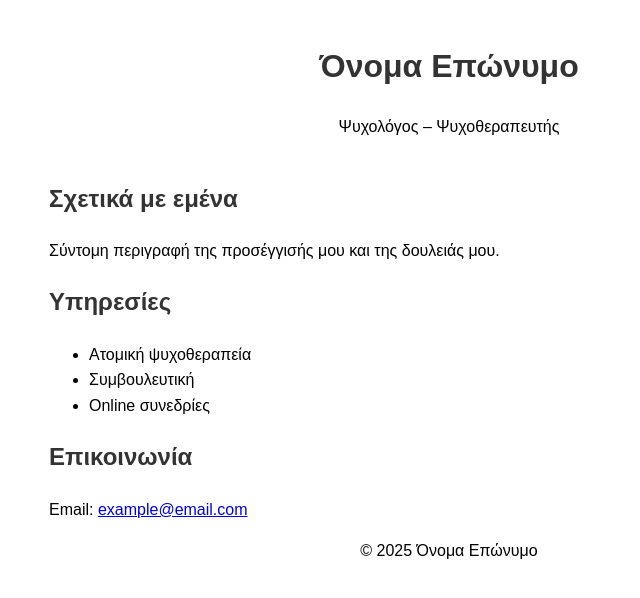
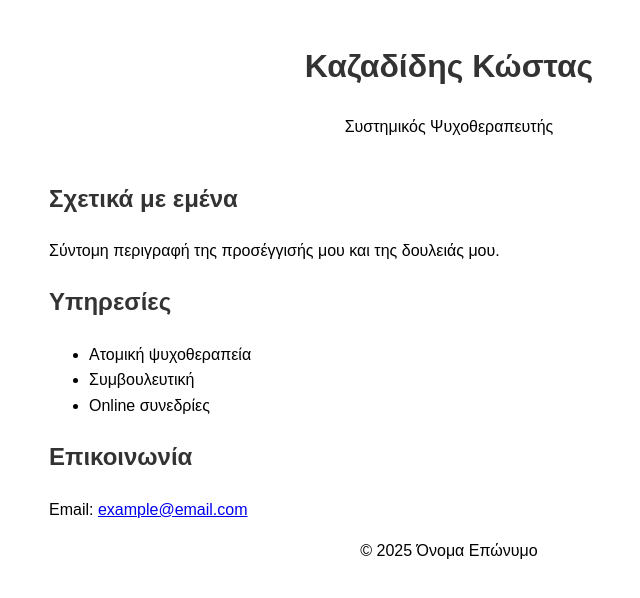
Before and after one commit to kazasfm/kazasidisk, a plain HTML site: page index.html in a window 1280 px wide. Shown: the whole page, without its empty margins (191-831 px from the left). Drawn offline with Linux system fonts and the light colour scheme.

Commit message:
Update index.html

```diff
--- a/index.html
+++ b/index.html
@@ -2,14 +2,14 @@
 <html lang="el">
 <head>
   <meta charset="UTF-8">
-  <title>Όνομα – Ψυχολόγος / Ψυχοθεραπευτής</title>
+  <title>Καζασίδης Κώστας – Συστημικός Ψυχοθεραπευτής</title>
   <link rel="stylesheet" href="style.css">
 </head>
 <body>
 
 <header>
-  <h1>Όνομα Επώνυμο</h1>
-  <p>Ψυχολόγος – Ψυχοθεραπευτής</p>
+  <h1>Καζαδίδης Κώστας</h1>
+  <p>Συστημικός Ψυχοθεραπευτής</p>
 </header>
 
 <section>
```
